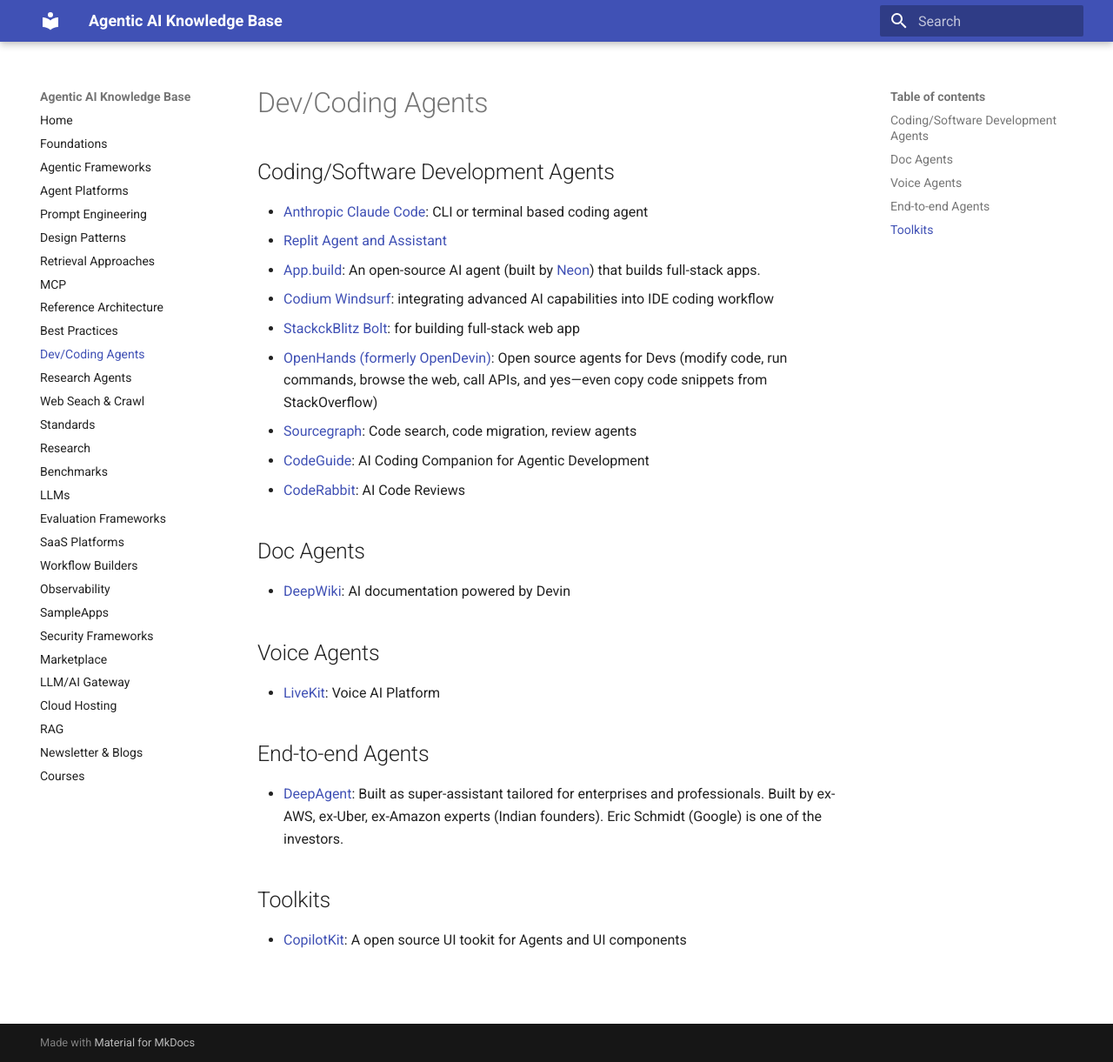
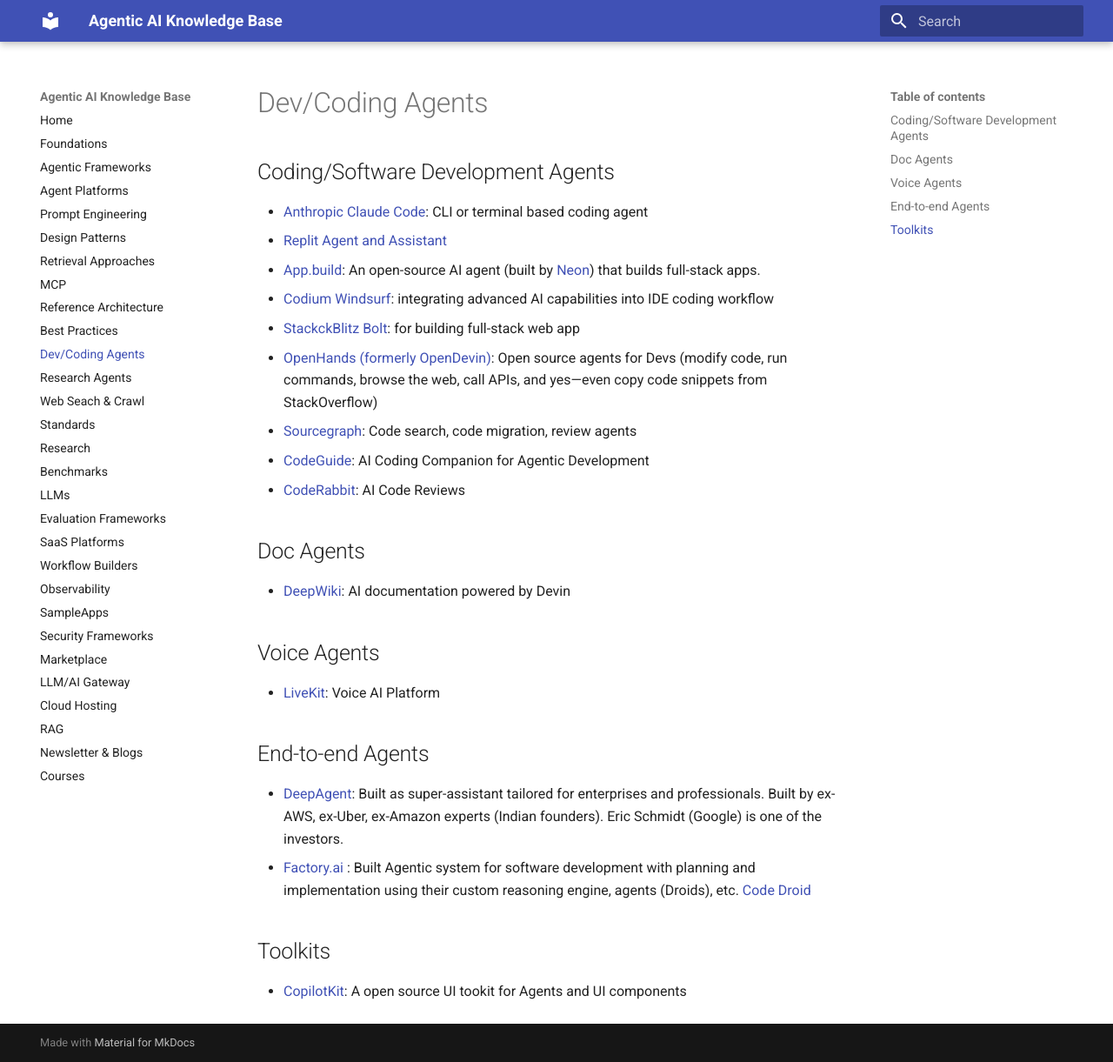
Before and after one commit to ankurkumarz/agentic-ai-knowledge-base, an MkDocs documentation site: the page built from docs/DevAgents/Readme.md, in a window 1280 px wide and 1221 px high. Shown: the whole window at 87% size. Built offline with MkDocs 1.6.1 and Material for MkDocs 9.7.7, drawn with Linux system fonts in a browser that asks for light colours.

Commit message:
Update Readme.md Factory AI

```diff
--- a/docs/DevAgents/Readme.md
+++ b/docs/DevAgents/Readme.md
@@ -18,10 +18,10 @@
 
 - [LiveKit](https://livekit.io/): Voice AI Platform
 
-
 ## End-to-end Agents
 
 - [DeepAgent](https://deepagent.abacus.ai/): Built as super-assistant tailored for enterprises and professionals. Built by ex-AWS, ex-Uber, ex-Amazon experts (Indian founders). Eric Schmidt (Google) is one of the investors.
+- [Factory.ai](https://www.factory.ai/) : Built Agentic system for software development with planning and implementation using their custom reasoning engine, agents (Droids), etc. [Code Droid](https://www.factory.ai/news/code-droid-technical-report)
 
 ## Toolkits
 
```
